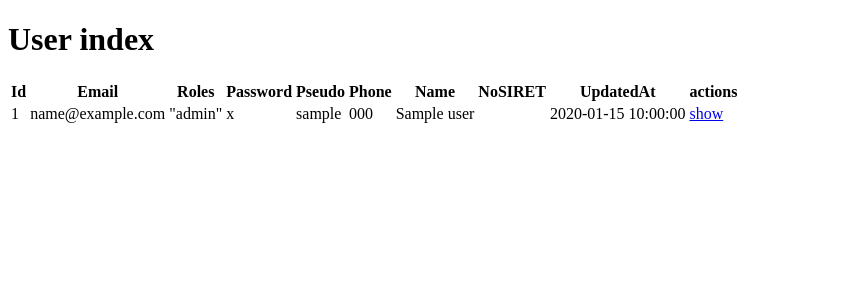
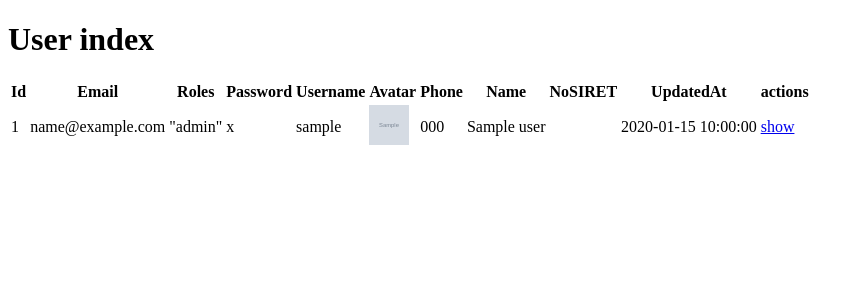
Before and after one commit to LucasMailly/s5_web_project, a Symfony app: template templates/user/index.html.twig in a window 1280 px wide. Shown: the top 300 px of the page, without its empty margins (0-863 px from the left). Run offline with Twig, Linux system fonts and the light colour scheme; the template is opened without the code that fills it: most values are stand-ins (such as "Sample title", 1, 10 or a date in 2020); grey boxes marked "Sample" are stand-in pictures; some libraries are stand-ins or nearby versions.

Commit message:
Add blocked attribute to User + Linked it to ROLE_BLOCKED

```diff
--- a/src/Controller/Admin/UserCrudController.php
+++ b/src/Controller/Admin/UserCrudController.php
@@ -4,6 +4,7 @@ namespace App\Controller\Admin;
 
 use App\Entity\User;
 use EasyCorp\Bundle\EasyAdminBundle\Controller\AbstractCrudController;
+use EasyCorp\Bundle\EasyAdminBundle\Field\BooleanField;
 use EasyCorp\Bundle\EasyAdminBundle\Field\ChoiceField;
 use EasyCorp\Bundle\EasyAdminBundle\Field\IdField;
 use EasyCorp\Bundle\EasyAdminBundle\Field\ImageField;
@@ -22,6 +23,7 @@ class UserCrudController extends AbstractCrudController
     {
         return [
             IdField::new('id')->onlyOnIndex(),
+            BooleanField::new('isBlocked'),
             ChoiceField::new('roles')->allowMultipleChoices()->setChoices([
                 'Admin' => 'ROLE_ADMIN',
                 'Individual' => 'ROLE_INDIVIDUAL',
--- a/templates/admin/index.html.twig
+++ /dev/null
@@ -1 +0,0 @@
-{% extends '@EasyAdmin/page/content.html.twig' %}
--- a/templates/user/index.html.twig
+++ b/templates/user/index.html.twig
@@ -12,7 +12,8 @@
                 <th>Email</th>
                 <th>Roles</th>
                 <th>Password</th>
-                <th>Pseudo</th>
+                <th>Username</th>
+                <th>Avatar</th>
                 <th>Phone</th>
                 <th>Name</th>
                 <th>NoSIRET</th>
@@ -28,6 +29,13 @@
                 <td>{{ user.roles ? user.roles|json_encode : '' }}</td>
                 <td>{{ user.password }}</td>
                 <td>{{ user.username }}</td>
+                <td>
+                    {% if user.avatar %}
+                        <img src="{{ avatars_path ~ '/' ~ user.avatar }}" alt="avatar" width="40px" height="40px">
+                    {% else %}
+                        <img src="{{ avatars_path ~ '/' ~ 'default.png' }}" alt="avatar" width="40px" height="40px">
+                    {% endif %}
+                </td>
                 <td>{{ user.phone }}</td>
                 <td>{{ user.name }}</td>
                 <td>{{ user.noSIRET }}</td>
```
Also changed, not shown: src/Controller/Admin/DashboardController.php (+2 -19 lines), src/Entity/User.php (+19 -0 lines), public/uploads/images/articles/default.jpg (added), public/uploads/images/avatars/default.png (added), 2 other files.
